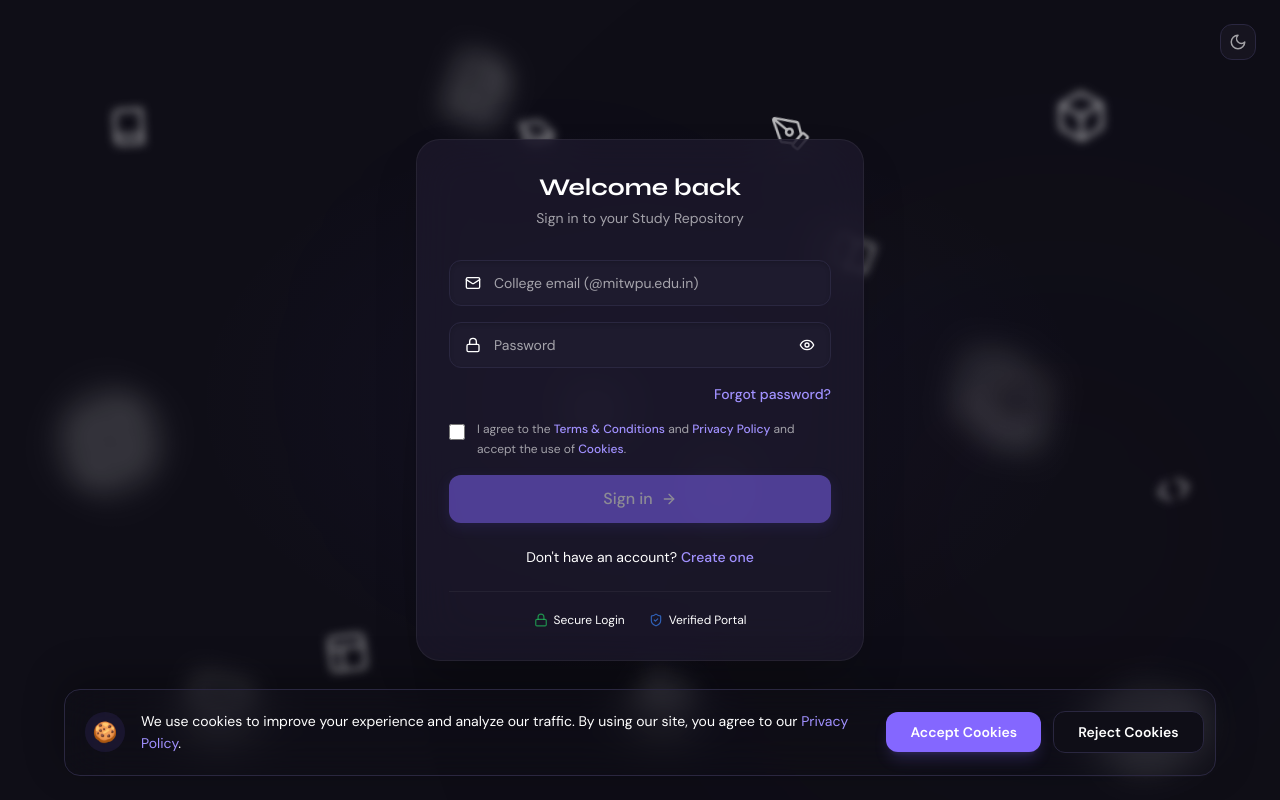
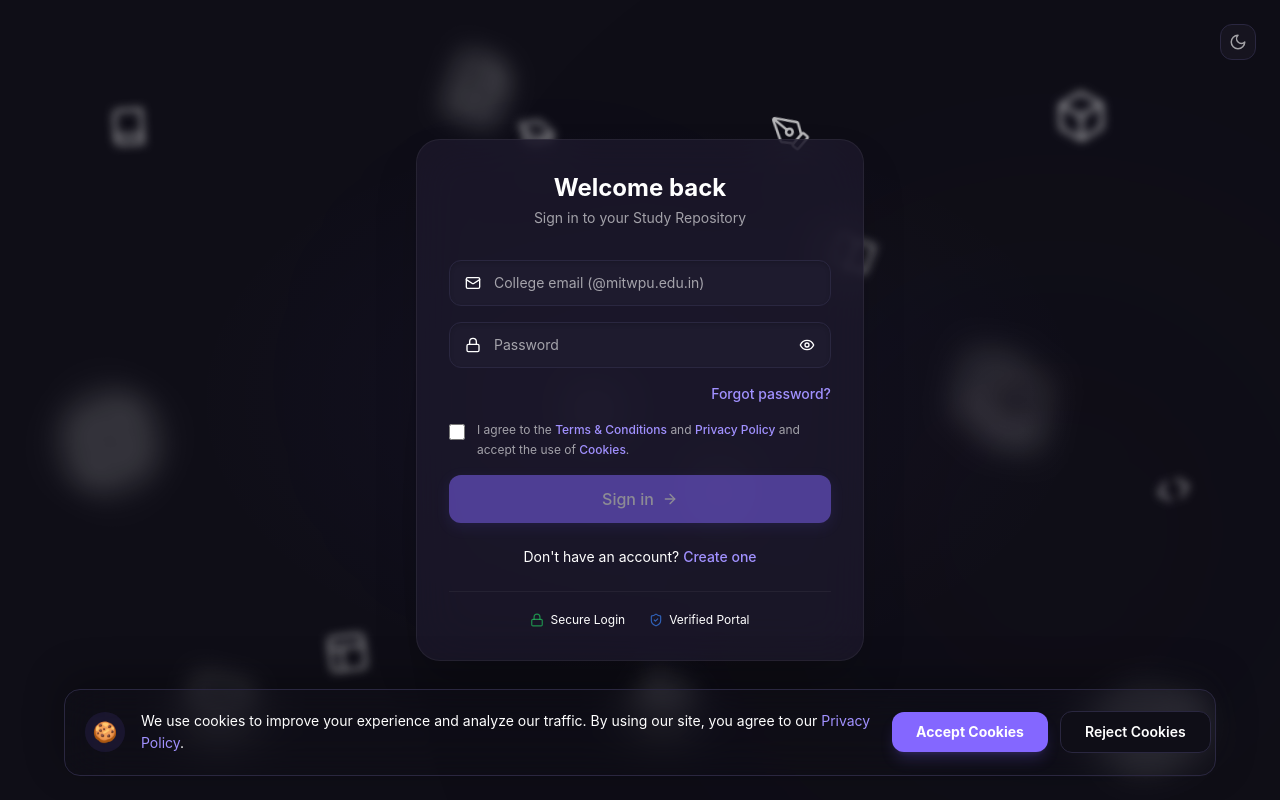
Before and after one commit to krishnabobade/Study-Repository, a React (Vite) app in the folder client/: page /login in a window 1280 px wide. Built offline with nearby package versions, Linux system fonts and the light colour scheme.

Commit message:
style: replace website fonts with system font stack

```diff
--- a/client/index.html
+++ b/client/index.html
@@ -18,7 +18,7 @@
     <title>Study Repository | Premium Academic Repository</title>
     <link rel="preconnect" href="https://fonts.googleapis.com" />
     <link rel="preconnect" href="https://fonts.gstatic.com" crossorigin />
-    <link href="https://fonts.googleapis.com/css2?family=Syne:wght@400;600;700;800&family=DM+Sans:ital,opsz,wght@0,9..40,300;0,9..40,400;0,9..40,500;0,9..40,600;1,9..40,300&family=JetBrains+Mono:wght@400;500&display=swap" rel="stylesheet" />
+    <link href="https://fonts.googleapis.com/css2?family=JetBrains+Mono:wght@400;500&display=swap" rel="stylesheet" />
     <script>
       (function() {
         try {
--- a/client/tailwind.config.js
+++ b/client/tailwind.config.js
@@ -7,8 +7,8 @@
         'xs': '420px',
       },
       fontFamily: {
-        sans: ['"DM Sans"', 'sans-serif'],
-        display: ['"Syne"', 'sans-serif'],
+        sans: ['-apple-system', 'BlinkMacSystemFont', '"Segoe UI"', 'Roboto', 'Helvetica', 'Arial', 'sans-serif'],
+        display: ['-apple-system', 'BlinkMacSystemFont', '"Segoe UI"', 'Roboto', 'Helvetica', 'Arial', 'sans-serif'],
         mono: ['"JetBrains Mono"', 'monospace'],
       },
       colors: {
```
